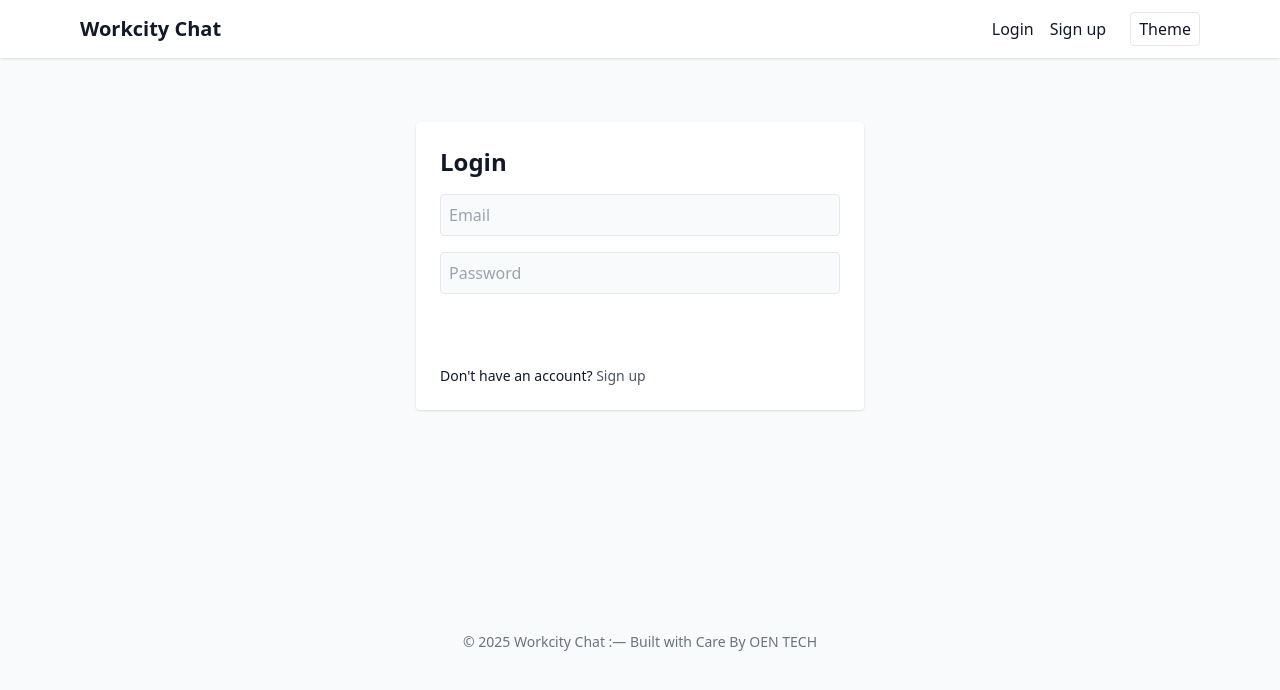
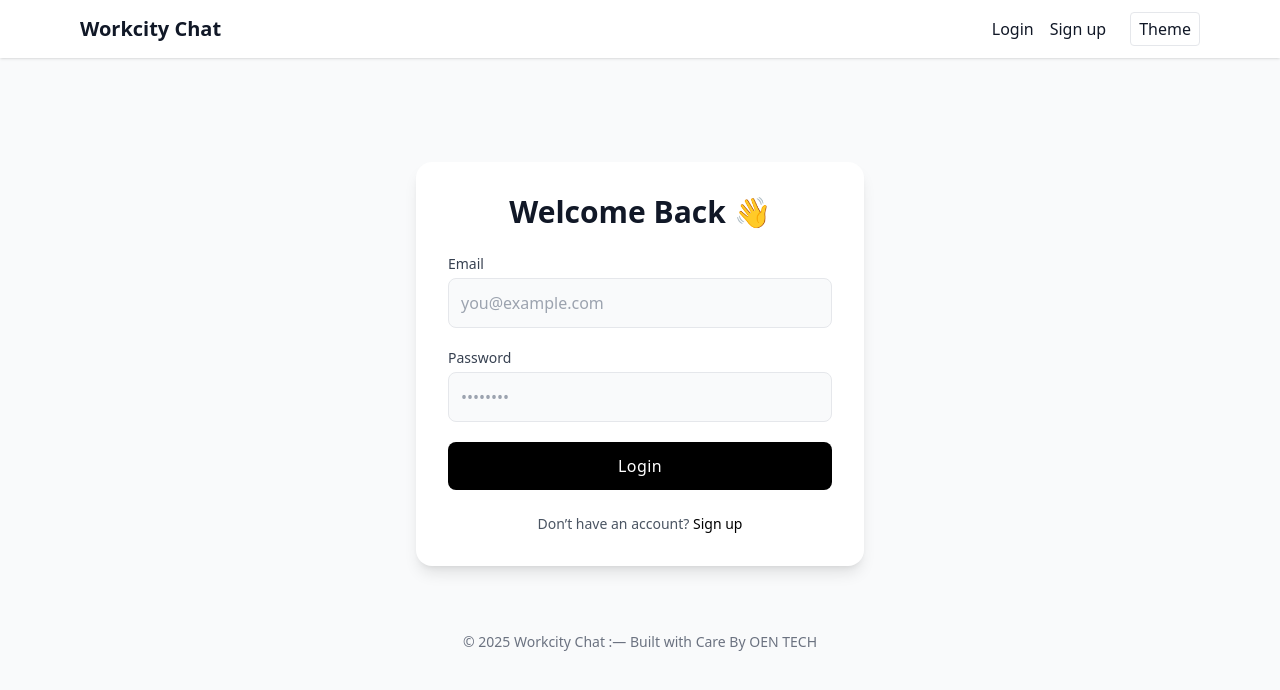
Before and after one commit to Obitope-Eniola-Nathaniel/workcity-chat-frontend, a React (Vite) app: page /login in a window 1280 px wide. Shown: the top 690 px of the page. Built offline with nearby package versions, Linux system fonts and the light colour scheme; no server answers.

Commit message:
Improve the login UI

```diff
--- a/src/pages/Login.jsx
+++ b/src/pages/Login.jsx
@@ -25,36 +25,60 @@ export default function Login() {
   };
 
   return (
-    <div className="max-w-md mx-auto bg-white dark:bg-gray-800 p-6 rounded shadow mt-10">
-      <h2 className="text-2xl font-semibold mb-4">Login</h2>
-      {error && <div className="mb-3 text-red-500">{error}</div>}
-      <form onSubmit={submit} className="space-y-4">
+    <div className="max-w-md mx-auto bg-white dark:bg-gray-800 p-8 rounded-2xl shadow-lg mt-20">
+      <h2 className="text-3xl font-bold mb-6 text-center text-gray-900 dark:text-gray-100">
+        Welcome Back 👋
+      </h2>
+
+      {error && (
+        <div className="mb-4 p-3 rounded bg-red-100 text-red-600 text-sm">
+          {error}
+        </div>
+      )}
+
+      <form onSubmit={submit} className="space-y-5">
+        <div>
+          <label className="block text-sm font-medium text-gray-700 dark:text-gray-300 mb-1">
+            Email
+          </label>
           <input
             required
             value={email}
             onChange={(e) => setEmail(e.target.value)}
-          placeholder="Email"
-          className="w-full p-2 border rounded bg-gray-50 dark:bg-gray-900"
+            placeholder="you@example.com"
+            className="w-full p-3 border rounded-lg bg-gray-50 dark:bg-gray-900 text-gray-900 dark:text-gray-100 focus:outline-none focus:ring-2 focus:ring-black dark:focus:ring-white"
           />
+        </div>
+
+        <div>
+          <label className="block text-sm font-medium text-gray-700 dark:text-gray-300 mb-1">
+            Password
+          </label>
           <input
             required
             value={password}
             onChange={(e) => setPassword(e.target.value)}
-          placeholder="Password"
+            placeholder="••••••••"
             type="password"
-          className="w-full p-2 border rounded bg-gray-50 dark:bg-gray-900"
+            className="w-full p-3 border rounded-lg bg-gray-50 dark:bg-gray-900 text-gray-900 dark:text-gray-100 focus:outline-none focus:ring-2 focus:ring-black dark:focus:ring-white"
           />
+        </div>
+
         <button
           type="submit"
           disabled={loading}
-          className="w-full py-2 bg-black-600 text-white rounded"
+          className="w-full py-3 bg-black text-white rounded-lg font-medium tracking-wide transition hover:bg-gray-800 dark:bg-white dark:text-black dark:hover:bg-gray-200 disabled:opacity-50"
         >
           {loading ? "Logging in..." : "Login"}
         </button>
       </form>
-      <p className="mt-4 text-sm">
-        Don't have an account?{" "}
-        <Link to="/signup" className="text-gray-600">
+
+      <p className="mt-6 text-sm text-center text-gray-600 dark:text-gray-400">
+        Don’t have an account?{" "}
+        <Link
+          to="/signup"
+          className="font-medium text-black dark:text-white hover:underline"
+        >
           Sign up
         </Link>
       </p>
```
Lines whose indentation alone changed are shown as unchanged.
